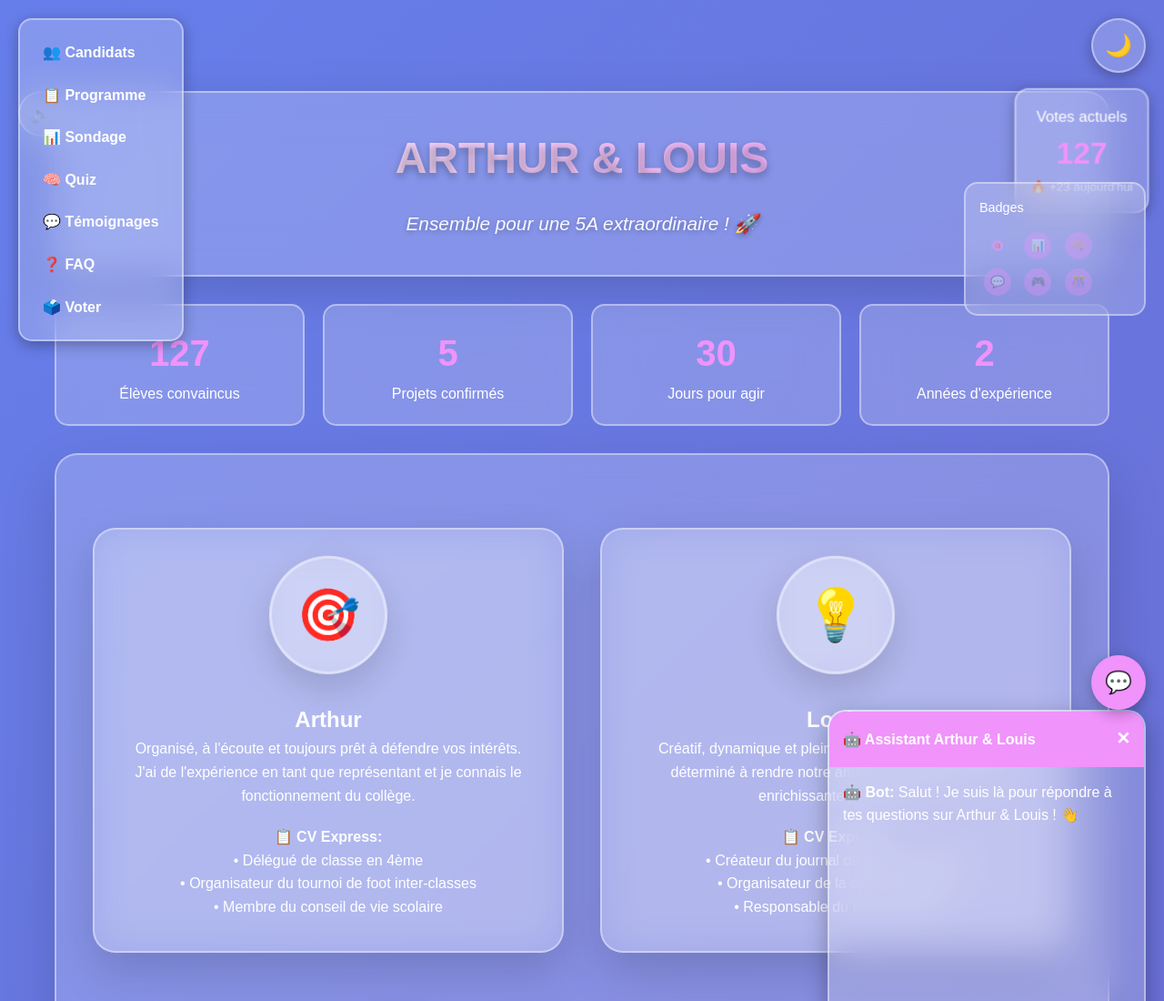
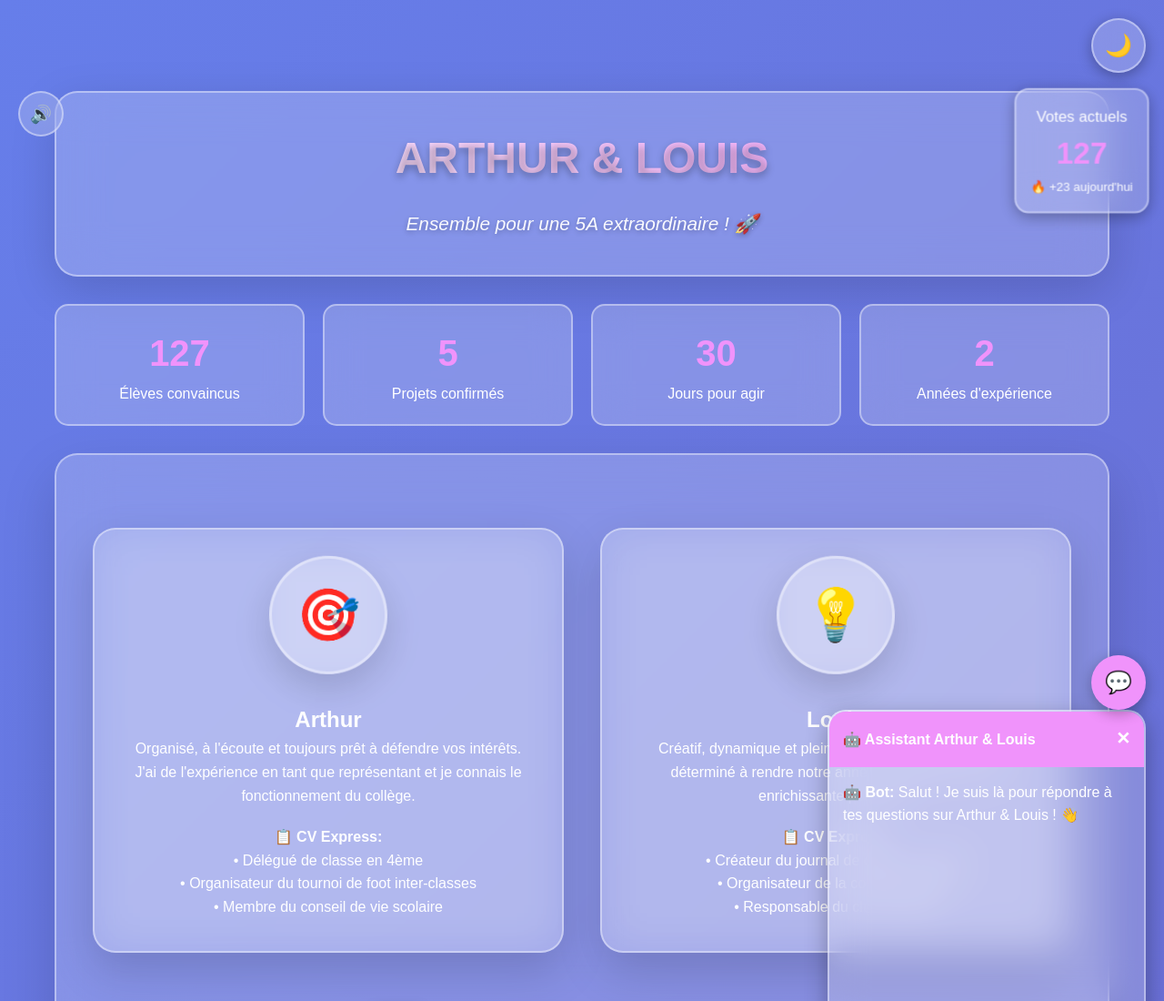
Before and after one commit to Arthur-TD49/D-l-gu-, a plain HTML site: page index.html in a window 1280 px wide. Shown: the top 1100 px of the page at 91% size. Drawn offline with Linux system fonts and the light colour scheme.

Commit message:
Update index.html

```diff
--- a/index.html
+++ b/index.html
@@ -135,35 +135,7 @@
             box-shadow: 0 8px 25px rgba(0, 0, 0, 0.4);
         }
 
-        /* Navigation Menu */
-        .nav-menu {
-            position: fixed;
-            top: 20px;
-            left: 20px;
-            z-index: 1000;
-            background: var(--glass-bg);
-            backdrop-filter: blur(20px);
-            border: 2px solid var(--glass-border);
-            border-radius: 15px;
-            padding: 10px;
-            box-shadow: 0 4px 15px rgba(0, 0, 0, 0.3);
-        }
-
-        .nav-item {
-            color: var(--text-color);
-            text-decoration: none;
-            padding: 8px 15px;
-            border-radius: 10px;
-            transition: all 0.3s ease;
-            display: block;
-            margin: 5px 0;
-            font-weight: bold;
-        }
-
-        .nav-item:hover {
-            background: rgba(255, 255, 255, 0.2);
-            transform: translateX(5px);
-        }
+
 
         /* Vote Counter */
         .vote-counter {
@@ -739,44 +711,7 @@
             background: rgba(255, 255, 255, 0.2);
         }
 
-        /* Badges System */
-        .badges-container {
-            position: fixed;
-            top: 200px;
-            right: 20px;
-            background: var(--glass-bg);
-            backdrop-filter: blur(20px);
-            border: 2px solid var(--glass-border);
-            border-radius: 15px;
-            padding: 15px;
-            z-index: 1000;
-            max-width: 200px;
-        }
-
-        .badge {
-            display: inline-block;
-            width: 30px;
-            height: 30px;
-            border-radius: 50%;
-            background: var(--accent-color);
-            margin: 5px;
-            text-align: center;
-            line-height: 30px;
-            font-size: 0.8rem;
-            opacity: 0.3;
-            transition: all 0.3s ease;
-        }
-
-        .badge.earned {
-            opacity: 1;
-            animation: badgeEarn 0.5s ease;
-        }
-
-        @keyframes badgeEarn {
-            0% { transform: scale(0); }
-            50% { transform: scale(1.3); }
-            100% { transform: scale(1); }
-        }
+
 
         /* Programme section */
         .programme {
@@ -1049,11 +984,7 @@
                 height: 350px;
             }
 
-            .nav-menu {
-                display: none;
-            }
-
-            .vote-counter, .badges-container {
+            .vote-counter, .sound-toggle {
                 position: static;
                 margin: 20px auto;
                 width: fit-content;
@@ -1100,16 +1031,7 @@
     <!-- Sound Toggle -->
     <button class="sound-toggle" id="soundToggle" onclick="toggleSound()">🔊</button>
 
-    <!-- Navigation Menu -->
-    <nav class="nav-menu">
-        <a href="#candidats" class="nav-item">👥 Candidats</a>
-        <a href="#programme" class="nav-item">📋 Programme</a>
-        <a href="#sondage" class="nav-item">📊 Sondage</a>
-        <a href="#quiz" class="nav-item">🧠 Quiz</a>
-        <a href="#temoignages" class="nav-item">💬 Témoignages</a>
-        <a href="#faq" class="nav-item">❓ FAQ</a>
-        <a href="#vote" class="nav-item">🗳️ Voter</a>
-    </nav>
+
 
     <!-- Vote Counter -->
     <div class="vote-counter">
@@ -1118,16 +1040,7 @@
         <div style="font-size: 0.8rem;">🔥 +23 aujourd'hui</div>
     </div>
 
-    <!-- Badges Container -->
-    <div class="badges-container">
-        <div style="color: var(--text-color); font-size: 0.9rem; margin-bottom: 10px;">Badges</div>
-        <div class="badge" id="badge1">🎯</div>
-        <div class="badge" id="badge2">📊</div>
-        <div class="badge" id="badge3">🧠</div>
-        <div class="badge" id="badge4">💬</div>
-        <div class="badge" id="badge5">🎮</div>
-        <div class="badge" id="badge6">🎊</div>
-    </div>
+
 
     <!-- Chat Bot -->
     <div class="chatbot" id="chatbot">
@@ -1484,7 +1397,7 @@
         ];
         let currentQuizIndex = 0;
         let quizScore = 0;
-        let badges = [false, false, false, false, false, false];
+        let badges = [];
         let konamiCode = [];
         let konamiPattern = [38, 38, 40, 40, 37, 39, 37, 39, 66, 65]; // ↑↑↓↓←→←→BA
 
@@ -1890,19 +1803,10 @@
             initializeGame();
         }
 
-        // Badge System
+        // Badge System - Removed
         function earnBadge(badgeIndex) {
-            if (badges[badgeIndex]) return; // Already earned
-
-            badges[badgeIndex] = true;
-            const badge = document.getElementById(`badge${badgeIndex + 1}`);
-            badge.classList.add('earned');
-            playSound(1200, 600);
-
-            const badgeNames = ['Visiteur', 'Sondeur', 'Expert', 'Social', 'Joueur', 'Explorateur'];
-            setTimeout(() => {
-                alert(`🎊 Badge débloqué : ${badgeNames[badgeIndex]} !`);
-            }, 300);
+            // Badges system disabled
+            return;
         }
 
         // Easter Eggs - Konami Code
@@ -1978,11 +1882,6 @@
             updatePollResults();
             loadQuizQuestion();
 
-            // Earn visitor badge after 5 seconds
-            setTimeout(() => {
-                earnBadge(0);
-            }, 5000);
-
             // Add hover sound effects
             document.querySelectorAll('.vote-button, .proposition, .candidat').forEach(element => {
                 element.addEventListener('mouseenter', () => {
```
